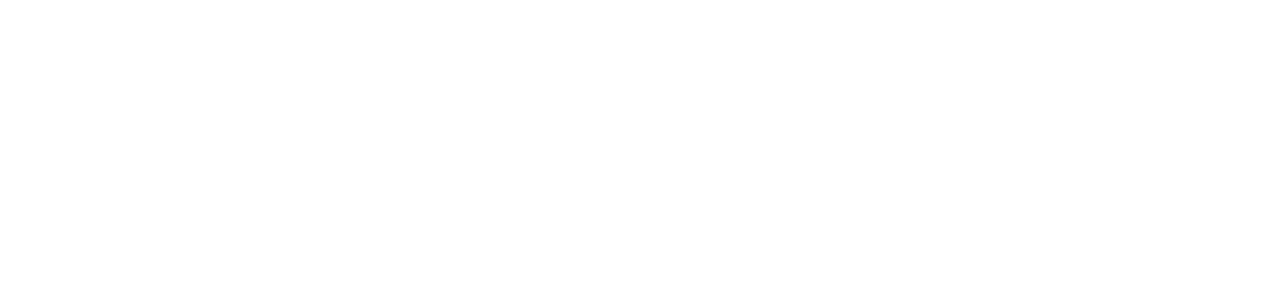
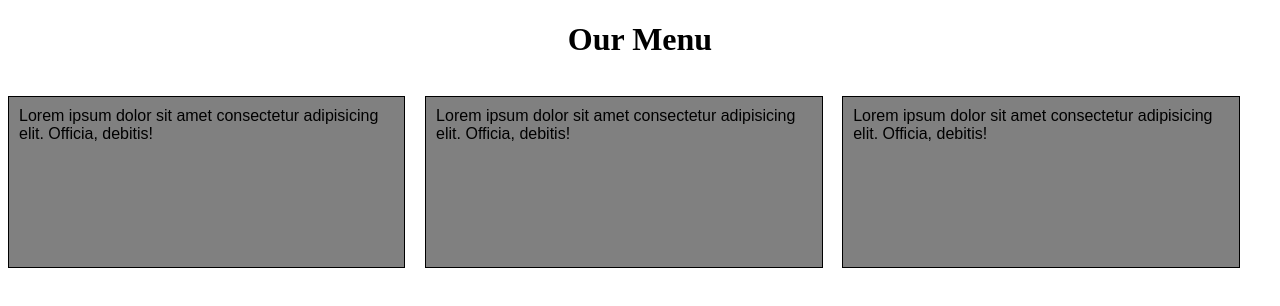
Before and after one commit to ritika2026/module2-solution, a plain HTML site: page index.html in a window 1280 px wide. Drawn offline with Linux system fonts and the light colour scheme; files that its build step writes are made by us from their sources.

Commit message:
changes made

```diff
--- a/css/styles.css
+++ b/css/styles.css
@@ -0,0 +1,28 @@
+
+h1{
+    text-align: center;
+}
+.container{
+    width: 100%;
+}
+p{
+    border: 1px solid black;
+    background-color: grey;
+    width: 90%;
+    height: 150px;
+    color: black;
+    font-family: Arial, Helvetica, sans-serif;
+    padding: 10px;
+}
+@media (min-width:992px){
+.col-lg-4{
+    float:left;
+    width: 33%;
+}
+}
+@media (min-width:768px) and (max-width:991px){
+    .col-md-4{
+        float:left;
+        width: 33%;
+    }
+}
--- a/index.html
+++ b/index.html
@@ -7,6 +7,11 @@
     <link rel="stylesheet" href="styles.css">
 </head>
 <body>
-
+        <h1>Our Menu</h1>
+        <div class="container">
+            <div class="col-lg-4 col-md-4"><p>Lorem ipsum dolor sit amet consectetur adipisicing elit. Officia, debitis!</p></div>
+            <div class="col-lg-4 col-md-4"><p>Lorem ipsum dolor sit amet consectetur adipisicing elit. Officia, debitis!</p></div>
+            <div class="col-lg-4 col-md-4"><p>Lorem ipsum dolor sit amet consectetur adipisicing elit. Officia, debitis!</p></div>
+        </div>
 </body>
 </html>
```
